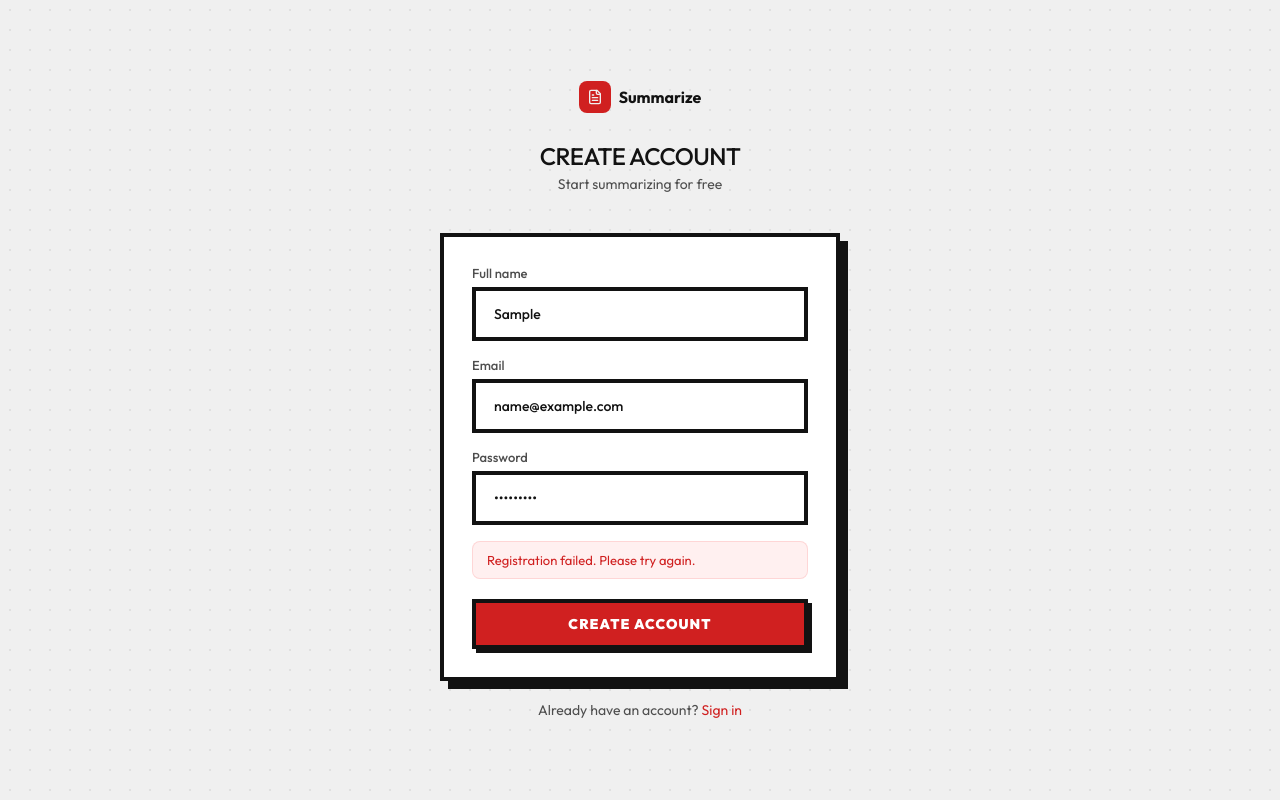
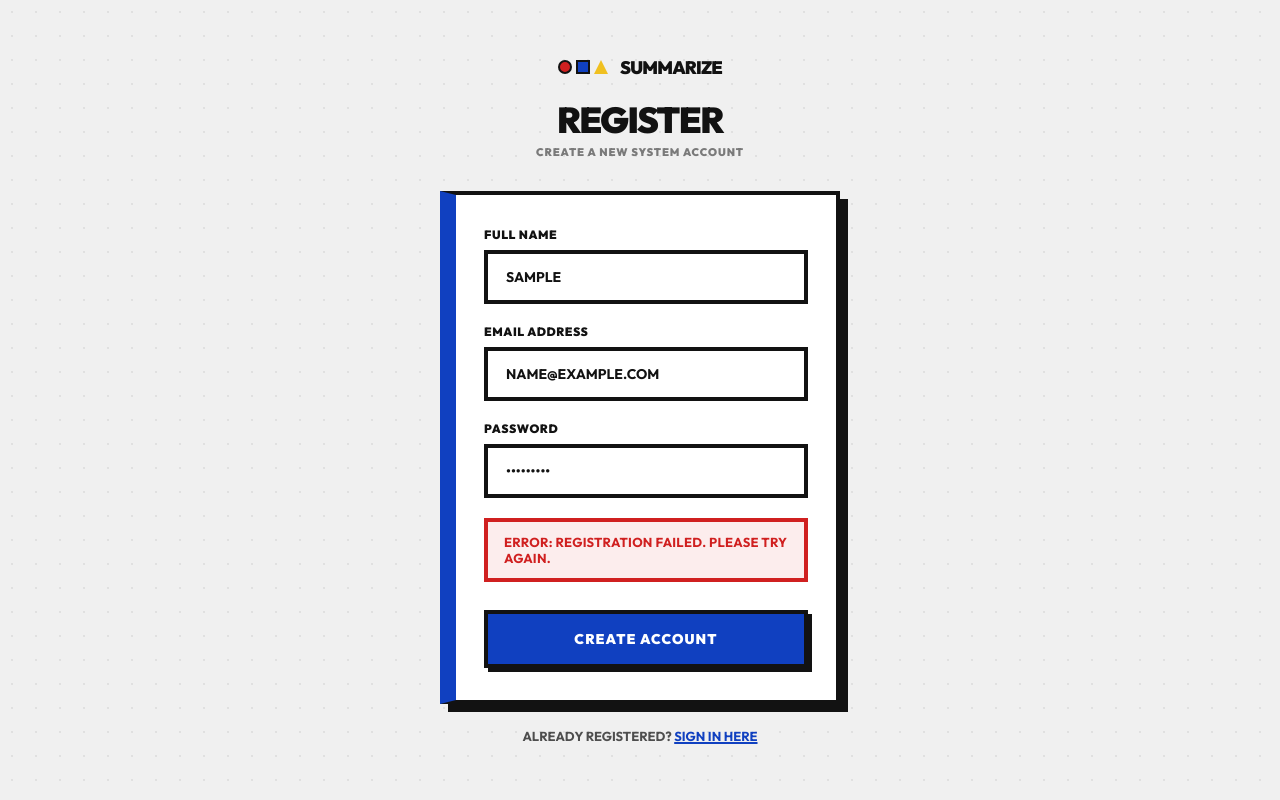
Before and after one commit to poornaprajays/AI-PDF-Summarizer-, a React (Vite) app in the folder frontend/: page /register in a window 1280 px wide. Both pictures are taken after typing "Sample", "name@example.com", "Sample123" into the empty fields and a click on the button "CREATE ACCOUNT". Built offline with nearby package versions, Linux system fonts and the light colour scheme; no server answers.

Commit message:
design(ui): redesign Login and Register pages with asymmetric Bauhaus color blocks

```diff
--- a/frontend/src/pages/Login.jsx
+++ b/frontend/src/pages/Login.jsx
@@ -1,7 +1,7 @@
 import { useState } from 'react'
 import { Link, useNavigate } from 'react-router-dom'
 import { authAPI } from '../services/api'
-import { FileText, Loader } from 'lucide-react'
+import { Loader } from 'lucide-react'
 
 export default function Login() {
   const navigate = useNavigate()
@@ -28,42 +28,133 @@ export default function Login() {
   }
 
   return (
-    <div style={{ minHeight: '100vh', display: 'flex', alignItems: 'center', justifyContent: 'center', padding: 24 }}>
+    <div style={{
+      minHeight: '100vh',
+      display: 'flex',
+      alignItems: 'center',
+      justifyContent: 'center',
+      padding: 24,
+      background: '#F0F0F0',
+      backgroundImage: 'radial-gradient(rgba(18, 18, 18, 0.07) 1.5px, transparent 1.5px)',
+      backgroundSize: '24px 24px'
+    }}>
       <div style={{ width: '100%', maxWidth: 400 }}>
-        <div style={{ textAlign: 'center', marginBottom: 40 }}>
-          <Link to="/" style={{ display: 'inline-flex', alignItems: 'center', gap: 8, marginBottom: 32 }}>
-            <div style={{ width: 32, height: 32, borderRadius: 8, background: 'var(--accent)', display: 'flex', alignItems: 'center', justifyContent: 'center' }}>
-              <FileText size={16} color="var(--bg)" />
+        <div style={{ textAlign: 'center', marginBottom: 32 }}>
+          {/* Logo */}
+          <Link to="/" style={{ display: 'inline-flex', alignItems: 'center', gap: 12, marginBottom: 24 }}>
+            <div style={{ display: 'flex', alignItems: 'center', gap: 4 }}>
+              <div style={{ width: 14, height: 14, borderRadius: '50%', background: '#D02020', border: '2px solid #121212' }} />
+              <div style={{ width: 14, height: 14, background: '#1040C0', border: '2px solid #121212' }} />
+              <div style={{
+                width: 0, height: 0,
+                borderLeft: '7px solid transparent',
+                borderRight: '7px solid transparent',
+                borderBottom: '14px solid #F0C020',
+                position: 'relative'
+              }}>
+                <div style={{
+                  position: 'absolute', top: 1, left: -7,
+                  width: 0, height: 0,
+                  borderLeft: '7px solid transparent',
+                  borderRight: '7px solid transparent',
+                  borderBottom: '14px solid #121212',
+                  zIndex: -1
+                }} />
+              </div>
             </div>
-            <span style={{ fontWeight: 600, fontSize: 16 }}>Summarize</span>
+            <span style={{ fontWeight: 900, fontSize: 18, letterSpacing: '-0.8px', textTransform: 'uppercase', color: '#121212' }}>Summarize</span>
           </Link>
-          <h1 style={{ fontSize: 24, fontWeight: 500, letterSpacing: '-0.5px', marginBottom: 8 }}>Welcome back</h1>
-          <p style={{ color: 'var(--text-secondary)', fontSize: 14 }}>Sign in to your account</p>
+
+          <h1 style={{ fontSize: 36, fontWeight: 900, letterSpacing: '-1.5px', marginBottom: 8, color: '#121212', textTransform: 'uppercase' }}>
+            SIGN IN
+          </h1>
+          <p style={{ color: '#7A7A7A', fontSize: 11, fontWeight: 900, letterSpacing: '0.08em', textTransform: 'uppercase' }}>
+            ACCESS THE SUMMARIZE SYSTEM
+          </p>
         </div>
 
-        <div className="card">
-          <form onSubmit={handleSubmit} style={{ display: 'flex', flexDirection: 'column', gap: 16 }}>
+        <div className="card" style={{
+          borderLeft: '16px solid #D02020',
+          background: '#FFFFFF',
+          padding: '32px 28px',
+          boxShadow: '8px 8px 0px 0px #121212'
+        }}>
+          <form onSubmit={handleSubmit} style={{ display: 'flex', flexDirection: 'column', gap: 20 }}>
             <div>
-              <label style={{ display: 'block', fontSize: 13, fontWeight: 500, marginBottom: 6, color: 'var(--text-secondary)' }}>Email</label>
-              <input className="input" type="email" name="email" placeholder="you@example.com" value={form.email} onChange={handleChange} required />
+              <label style={{ display: 'block', fontSize: 12, fontWeight: 900, marginBottom: 8, color: '#121212', textTransform: 'uppercase', letterSpacing: '0.05em' }}>
+                EMAIL ADDRESS
+              </label>
+              <input
+                className="input"
+                type="email"
+                name="email"
+                placeholder="YOU@EXAMPLE.COM"
+                value={form.email}
+                onChange={handleChange}
+                required
+                style={{ borderRadius: 0, border: '4px solid #121212', textTransform: 'uppercase', fontWeight: 700 }}
+              />
             </div>
             <div>
-              <label style={{ display: 'block', fontSize: 13, fontWeight: 500, marginBottom: 6, color: 'var(--text-secondary)' }}>Password</label>
-              <input className="input" type="password" name="password" placeholder="••••••••" value={form.password} onChange={handleChange} required />
+              <label style={{ display: 'block', fontSize: 12, fontWeight: 900, marginBottom: 8, color: '#121212', textTransform: 'uppercase', letterSpacing: '0.05em' }}>
+                PASSWORD
+              </label>
+              <input
+                className="input"
+                type="password"
+                name="password"
+                placeholder="••••••••"
+                value={form.password}
+                onChange={handleChange}
+                required
+                style={{ borderRadius: 0, border: '4px solid #121212', fontWeight: 700 }}
+              />
             </div>
+
             {error && (
-              <div style={{ background: 'rgba(248,113,113,0.1)', border: '1px solid rgba(248,113,113,0.2)', borderRadius: 8, padding: '10px 14px', fontSize: 13, color: 'var(--danger)' }}>
-                {error}
+              <div style={{
+                background: 'rgba(208,32,32,0.08)',
+                border: '4px solid #D02020',
+                padding: '12px 16px',
+                fontSize: 13,
+                color: '#D02020',
+                fontWeight: 700,
+                textTransform: 'uppercase',
+                letterSpacing: '0.02em'
+              }}>
+                ERROR: {error}
               </div>
             )}
-            <button className="btn btn-primary" type="submit" disabled={loading} style={{ width: '100%', justifyContent: 'center', padding: '12px', marginTop: 4 }}>
-              {loading ? <><Loader size={15} style={{ animation: 'spin 1s linear infinite' }} /> Signing in...</> : 'Sign in'}
+
+            <button
+              className="btn btn-primary"
+              type="submit"
+              disabled={loading}
+              style={{
+                width: '100%',
+                justifyContent: 'center',
+                padding: '16px',
+                marginTop: 8,
+                borderRadius: 0
+              }}
+            >
+              {loading ? (
+                <>
+                  <Loader size={16} style={{ animation: 'spin 1s linear infinite', marginRight: 8 }} />
+                  AUTHENTICATING...
+                </>
+              ) : (
+                'ENTER SYSTEM'
+              )}
             </button>
           </form>
         </div>
 
-        <p style={{ textAlign: 'center', marginTop: 20, fontSize: 14, color: 'var(--text-secondary)' }}>
-          No account? <Link to="/register" style={{ color: 'var(--accent)' }}>Create one</Link>
+        <p style={{ textAlign: 'center', marginTop: 24, fontSize: 13, fontWeight: 700, color: '#4E4E4E', textTransform: 'uppercase' }}>
+          NO ACCOUNT?{' '}
+          <Link to="/register" style={{ color: '#D02020', textDecoration: 'underline', textDecorationThickness: '2px' }}>
+            CREATE ONE HERE
+          </Link>
         </p>
       </div>
 
--- a/frontend/src/pages/Register.jsx
+++ b/frontend/src/pages/Register.jsx
@@ -1,7 +1,7 @@
 import { useState } from 'react'
 import { Link, useNavigate } from 'react-router-dom'
 import { authAPI } from '../services/api'
-import { FileText, Loader } from 'lucide-react'
+import { Loader } from 'lucide-react'
 
 export default function Register() {
   const navigate = useNavigate()
@@ -32,46 +32,148 @@ export default function Register() {
   }
 
   return (
-    <div style={{ minHeight: '100vh', display: 'flex', alignItems: 'center', justifyContent: 'center', padding: 24 }}>
+    <div style={{
+      minHeight: '100vh',
+      display: 'flex',
+      alignItems: 'center',
+      justifyContent: 'center',
+      padding: 24,
+      background: '#F0F0F0',
+      backgroundImage: 'radial-gradient(rgba(18, 18, 18, 0.07) 1.5px, transparent 1.5px)',
+      backgroundSize: '24px 24px'
+    }}>
       <div style={{ width: '100%', maxWidth: 400 }}>
-        <div style={{ textAlign: 'center', marginBottom: 40 }}>
-          <Link to="/" style={{ display: 'inline-flex', alignItems: 'center', gap: 8, marginBottom: 32 }}>
-            <div style={{ width: 32, height: 32, borderRadius: 8, background: 'var(--accent)', display: 'flex', alignItems: 'center', justifyContent: 'center' }}>
-              <FileText size={16} color="var(--bg)" />
+        <div style={{ textAlign: 'center', marginBottom: 32 }}>
+          {/* Logo */}
+          <Link to="/" style={{ display: 'inline-flex', alignItems: 'center', gap: 12, marginBottom: 24 }}>
+            <div style={{ display: 'flex', alignItems: 'center', gap: 4 }}>
+              <div style={{ width: 14, height: 14, borderRadius: '50%', background: '#D02020', border: '2px solid #121212' }} />
+              <div style={{ width: 14, height: 14, background: '#1040C0', border: '2px solid #121212' }} />
+              <div style={{
+                width: 0, height: 0,
+                borderLeft: '7px solid transparent',
+                borderRight: '7px solid transparent',
+                borderBottom: '14px solid #F0C020',
+                position: 'relative'
+              }}>
+                <div style={{
+                  position: 'absolute', top: 1, left: -7,
+                  width: 0, height: 0,
+                  borderLeft: '7px solid transparent',
+                  borderRight: '7px solid transparent',
+                  borderBottom: '14px solid #121212',
+                  zIndex: -1
+                }} />
+              </div>
             </div>
-            <span style={{ fontWeight: 600, fontSize: 16 }}>Summarize</span>
+            <span style={{ fontWeight: 900, fontSize: 18, letterSpacing: '-0.8px', textTransform: 'uppercase', color: '#121212' }}>Summarize</span>
           </Link>
-          <h1 style={{ fontSize: 24, fontWeight: 500, letterSpacing: '-0.5px', marginBottom: 8 }}>Create account</h1>
-          <p style={{ color: 'var(--text-secondary)', fontSize: 14 }}>Start summarizing for free</p>
+
+          <h1 style={{ fontSize: 36, fontWeight: 900, letterSpacing: '-1.5px', marginBottom: 8, color: '#121212', textTransform: 'uppercase' }}>
+            REGISTER
+          </h1>
+          <p style={{ color: '#7A7A7A', fontSize: 11, fontWeight: 900, letterSpacing: '0.08em', textTransform: 'uppercase' }}>
+            CREATE A NEW SYSTEM ACCOUNT
+          </p>
         </div>
 
-        <div className="card">
-          <form onSubmit={handleSubmit} style={{ display: 'flex', flexDirection: 'column', gap: 16 }}>
+        <div className="card" style={{
+          borderLeft: '16px solid #1040C0', // Blue color block border for registration
+          background: '#FFFFFF',
+          padding: '32px 28px',
+          boxShadow: '8px 8px 0px 0px #121212'
+        }}>
+          <form onSubmit={handleSubmit} style={{ display: 'flex', flexDirection: 'column', gap: 20 }}>
             <div>
-              <label style={{ display: 'block', fontSize: 13, fontWeight: 500, marginBottom: 6, color: 'var(--text-secondary)' }}>Full name</label>
-              <input className="input" type="text" name="name" placeholder="Jane Smith" value={form.name} onChange={handleChange} required />
+              <label style={{ display: 'block', fontSize: 12, fontWeight: 900, marginBottom: 8, color: '#121212', textTransform: 'uppercase', letterSpacing: '0.05em' }}>
+                FULL NAME
+              </label>
+              <input
+                className="input"
+                type="text"
+                name="name"
+                placeholder="JANE SMITH"
+                value={form.name}
+                onChange={handleChange}
+                required
+                style={{ borderRadius: 0, border: '4px solid #121212', textTransform: 'uppercase', fontWeight: 700 }}
+              />
             </div>
             <div>
-              <label style={{ display: 'block', fontSize: 13, fontWeight: 500, marginBottom: 6, color: 'var(--text-secondary)' }}>Email</label>
-              <input className="input" type="email" name="email" placeholder="you@example.com" value={form.email} onChange={handleChange} required />
+              <label style={{ display: 'block', fontSize: 12, fontWeight: 900, marginBottom: 8, color: '#121212', textTransform: 'uppercase', letterSpacing: '0.05em' }}>
+                EMAIL ADDRESS
+              </label>
+              <input
+                className="input"
+                type="email"
+                name="email"
+                placeholder="YOU@EXAMPLE.COM"
+                value={form.email}
+                onChange={handleChange}
+                required
+                style={{ borderRadius: 0, border: '4px solid #121212', textTransform: 'uppercase', fontWeight: 700 }}
+              />
             </div>
             <div>
-              <label style={{ display: 'block', fontSize: 13, fontWeight: 500, marginBottom: 6, color: 'var(--text-secondary)' }}>Password</label>
-              <input className="input" type="password" name="password" placeholder="Min. 6 characters" value={form.password} onChange={handleChange} required />
+              <label style={{ display: 'block', fontSize: 12, fontWeight: 900, marginBottom: 8, color: '#121212', textTransform: 'uppercase', letterSpacing: '0.05em' }}>
+                PASSWORD
+              </label>
+              <input
+                className="input"
+                type="password"
+                name="password"
+                placeholder="MIN. 6 CHARACTERS"
+                value={form.password}
+                onChange={handleChange}
+                required
+                style={{ borderRadius: 0, border: '4px solid #121212', fontWeight: 700 }}
+              />
             </div>
+
             {error && (
-              <div style={{ background: 'rgba(248,113,113,0.1)', border: '1px solid rgba(248,113,113,0.2)', borderRadius: 8, padding: '10px 14px', fontSize: 13, color: 'var(--danger)' }}>
-                {error}
+              <div style={{
+                background: 'rgba(208,32,32,0.08)',
+                border: '4px solid #D02020',
+                padding: '12px 16px',
+                fontSize: 13,
+                color: '#D02020',
+                fontWeight: 700,
+                textTransform: 'uppercase',
+                letterSpacing: '0.02em'
+              }}>
+                ERROR: {error}
               </div>
             )}
-            <button className="btn btn-primary" type="submit" disabled={loading} style={{ width: '100%', justifyContent: 'center', padding: '12px', marginTop: 4 }}>
-              {loading ? <><Loader size={15} style={{ animation: 'spin 1s linear infinite' }} /> Creating account...</> : 'Create account'}
+
+            <button
+              className="btn btn-blue"
+              type="submit"
+              disabled={loading}
+              style={{
+                width: '100%',
+                justifyContent: 'center',
+                padding: '16px',
+                marginTop: 8,
+                borderRadius: 0
+              }}
+            >
+              {loading ? (
+                <>
+                  <Loader size={16} style={{ animation: 'spin 1s linear infinite', marginRight: 8 }} />
+                  CREATING ACCOUNT...
+                </>
+              ) : (
+                'CREATE ACCOUNT'
+              )}
             </button>
           </form>
         </div>
 
-        <p style={{ textAlign: 'center', marginTop: 20, fontSize: 14, color: 'var(--text-secondary)' }}>
-          Already have an account? <Link to="/login" style={{ color: 'var(--accent)' }}>Sign in</Link>
+        <p style={{ textAlign: 'center', marginTop: 24, fontSize: 13, fontWeight: 700, color: '#4E4E4E', textTransform: 'uppercase' }}>
+          ALREADY REGISTERED?{' '}
+          <Link to="/login" style={{ color: '#1040C0', textDecoration: 'underline', textDecorationThickness: '2px' }}>
+            SIGN IN HERE
+          </Link>
         </p>
       </div>
 
```
